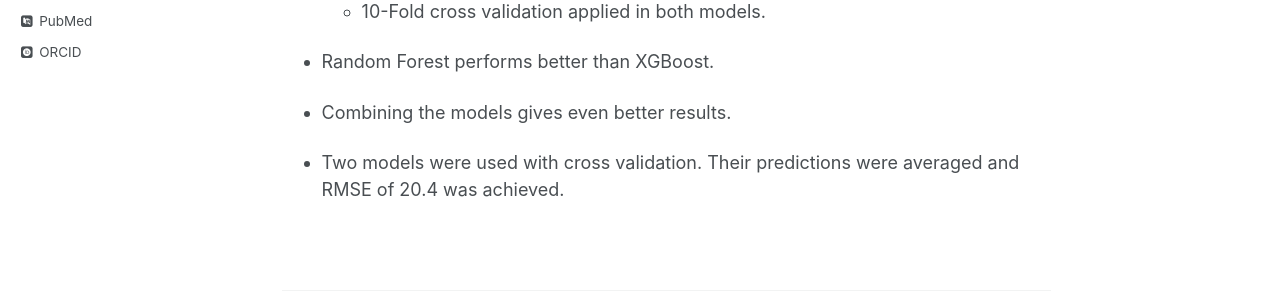
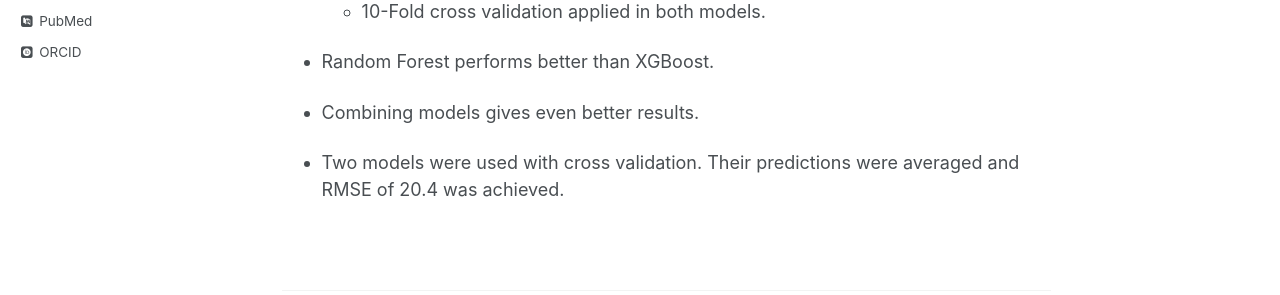
Before and after one commit to EmmanuelOwusu/EmmanuelOwusu.github.io, a Jekyll site: the page built from _talks/2014-02-01-talk-2.md, in a window 1280 px wide and 1374 px high. Shown: the part 675-970 px from the top of the window. Built offline with Jekyll 4.4.1, drawn with Linux system fonts in a browser that asks for light colours; some web fonts are replaced.

Commit message:
Updated talk on wine price prediction
Updated talk on wine price prediction

```diff
--- a/_talks/2014-02-01-talk-2.md
+++ b/_talks/2014-02-01-talk-2.md
@@ -29,6 +29,6 @@ location: "Accra, Ghana"
 
 * Random Forest performs better than XGBoost.
 
-* Combining the models gives even better results.
+* Combining models gives even better results.
 
 * Two models were used with cross validation. Their predictions were averaged and RMSE of 20.4 was achieved.
```
